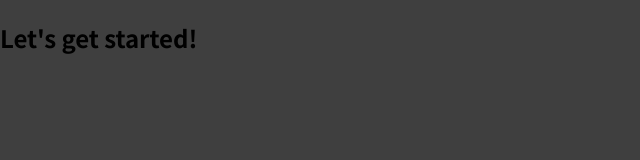
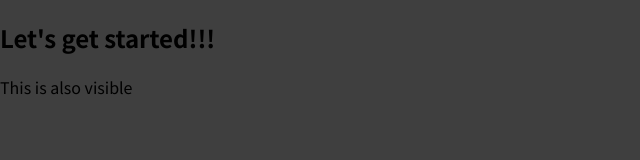
Before and after one commit to BoyanK95/udemy-react-repo, a JavaScript app in the folder 01-starting-setup/: page / in a window 1280 px wide. Shown: the top 160 px of the page, without its empty margins (0-640 px from the left). Built offline with nearby package versions, Linux system fonts and the light colour scheme.

Commit message:
Updating

```diff
--- a/01-starting-setup/src/App.js
+++ b/01-starting-setup/src/App.js
@@ -1,7 +1,8 @@
 function App() {
   return (
     <div>
-      <h2>Let's get started!</h2>
+      <h2>Let's get started!!!</h2>
+      <p>This is also visible</p>
     </div>
   );
 }
```
Also changed, not shown: 1 other file (tests, documents, lock files or other folders).
